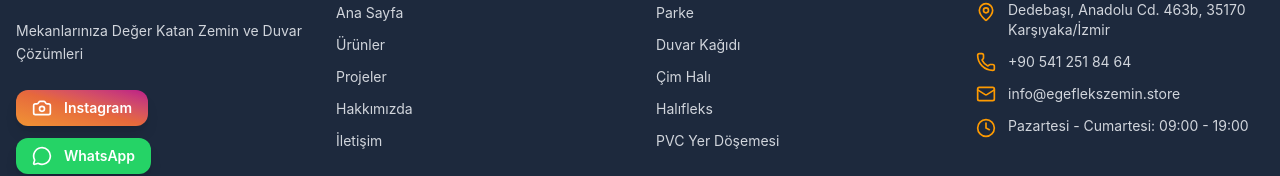
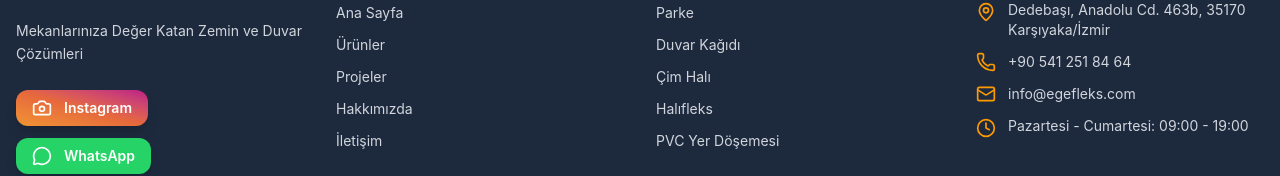
Before and after one commit to dogukandoymaz/egefleks, a React (Vite) app: page / in a window 1280 px wide. Shown: the part 5097-5273 px from the top of the page. Built offline with nearby package versions, Linux system fonts and the light colour scheme.

Commit message:
Update company email address to info@egefleks.com

```diff
--- a/src/data/mockData.js
+++ b/src/data/mockData.js
@@ -5,7 +5,7 @@ export const companyInfo = {
   tagline: "Mekanlarınıza Değer Katan Zemin ve Duvar Çözümleri",
   phone: "+90 541 251 84 64",
   whatsapp: "+905412518464",
-  email: "info@egeflekszemin.store",
+  email: "info@egefleks.com",
   address: "Dedebaşı, Anadolu Cd. 463b, 35170 Karşıyaka/İzmir",
   mapCoordinates: {
     lat: 38.4632,
```
